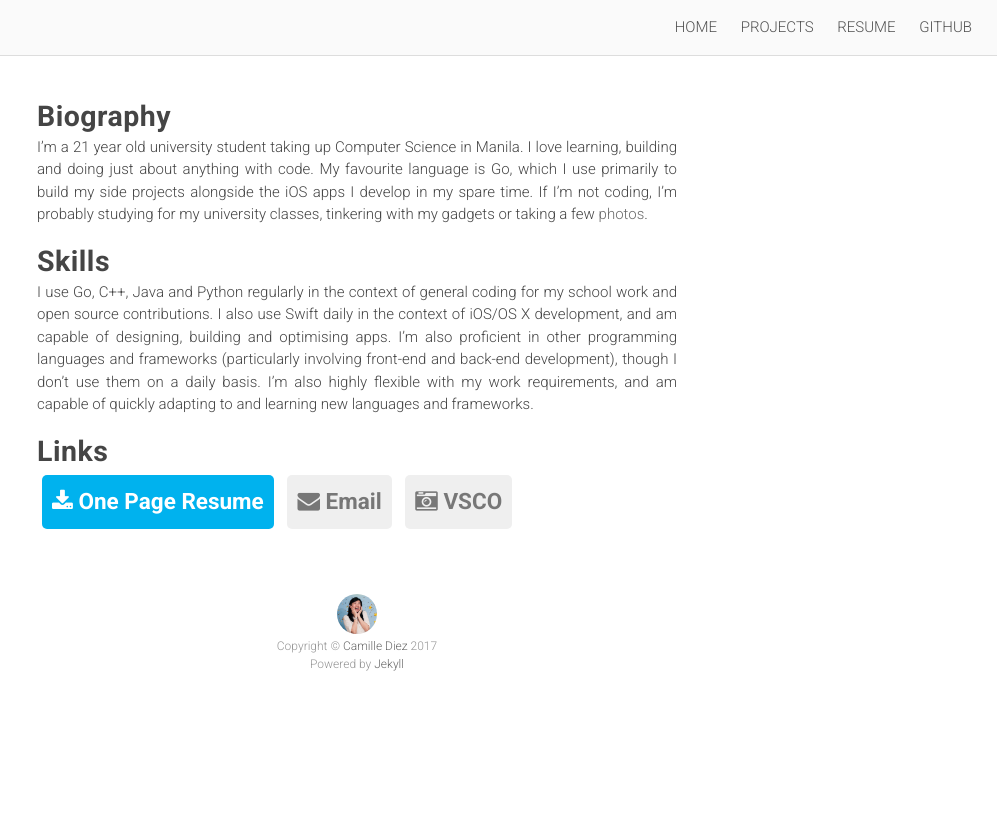
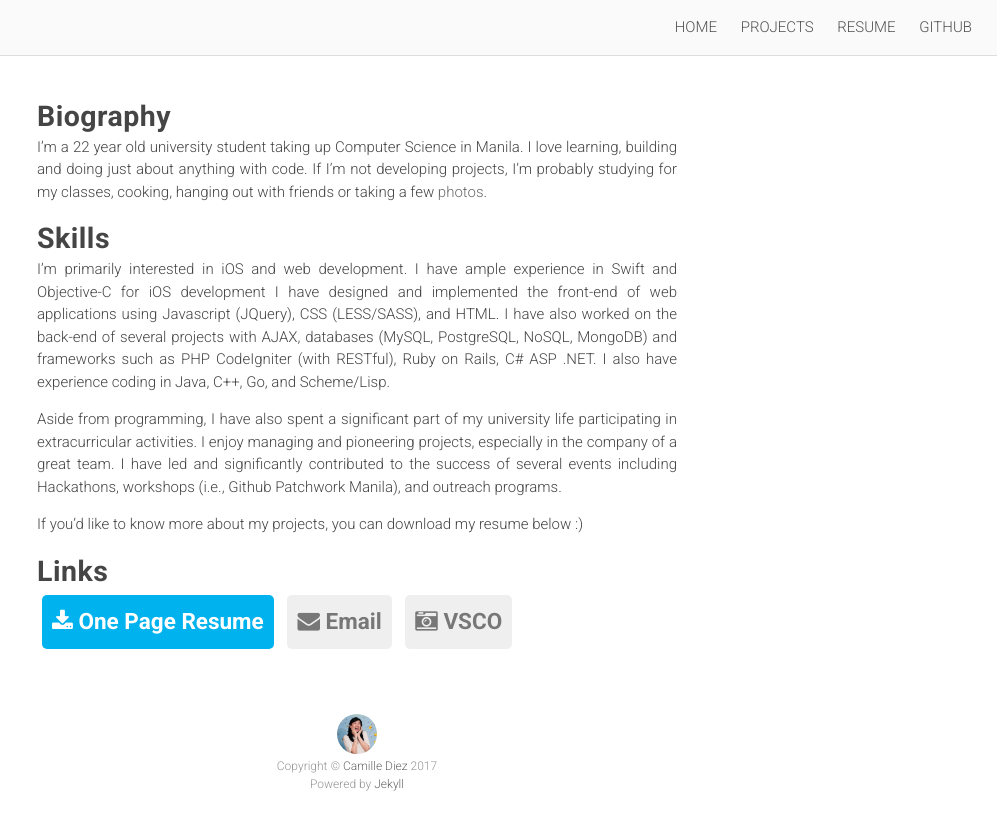
Before and after one commit to diezcami/diezcami.github.io, a Jekyll site: the page built from resume.markdown, in a window 1280 px wide. Shown: the top 830 px of the page, without its empty margins (283-1280 px from the left). Built offline with Jekyll 4.4.1, drawn with Linux system fonts in a browser that asks for light colours; nearby versions of some CDN libraries; Markdown is read by kramdown in place of the engine named in the settings.

Commit message:
Revised description in Resume

```diff
--- a/resume.markdown
+++ b/resume.markdown
@@ -5,10 +5,14 @@ permalink: /resume/
 notitle: true
 ---
 # Biography
-I’m a 21 year old university student taking up Computer Science in Manila. I love learning, building and doing just about anything with code. My favourite language is Go, which I use primarily to build my side projects alongside the iOS apps I develop in my spare time. If I'm not coding, I'm probably studying for my university classes, tinkering with my gadgets or taking a few [photos](http://diezcami.vsco.co).
+I’m a 22 year old university student taking up Computer Science in Manila. I love learning, building and doing just about anything with code. If I'm not developing projects, I'm probably studying for my  classes, cooking, hanging out with friends or taking a few [photos](http://diezcami.vsco.co).
 
 # Skills
-I use Go, C++, Java and Python regularly in the context of general coding for my school work and open source contributions. I also use Swift daily in the context of iOS/OS X development, and am capable of designing, building and optimising apps. I'm also proficient in other programming languages and frameworks (particularly involving front-end and back-end development), though I don't use them on a daily basis. I'm also highly flexible with my work requirements, and am capable of quickly adapting to and learning new languages and frameworks.
+I'm primarily interested in iOS and web development. I have ample experience in Swift and Objective-C for iOS development I have designed and implemented the front-end of web applications using Javascript (JQuery), CSS (LESS/SASS), and HTML. I have also worked on the back-end of several projects with AJAX, databases (MySQL, PostgreSQL, NoSQL, MongoDB) and frameworks such as PHP CodeIgniter (with RESTful), Ruby on Rails, C# ASP .NET. I also have experience coding in Java, C++, Go, and Scheme/Lisp.
+
+Aside from programming, I have also spent a significant part of my university life participating in extracurricular activities. I enjoy managing and pioneering projects, especially in the company of a great team. I have led and significantly contributed to the success of several events including Hackathons,  workshops (i.e., Github Patchwork Manila), and outreach programs.
+
+If you'd like to know more about my projects, you can download my resume below :)
 
 # Links
 <div style="text-align: left">
```
